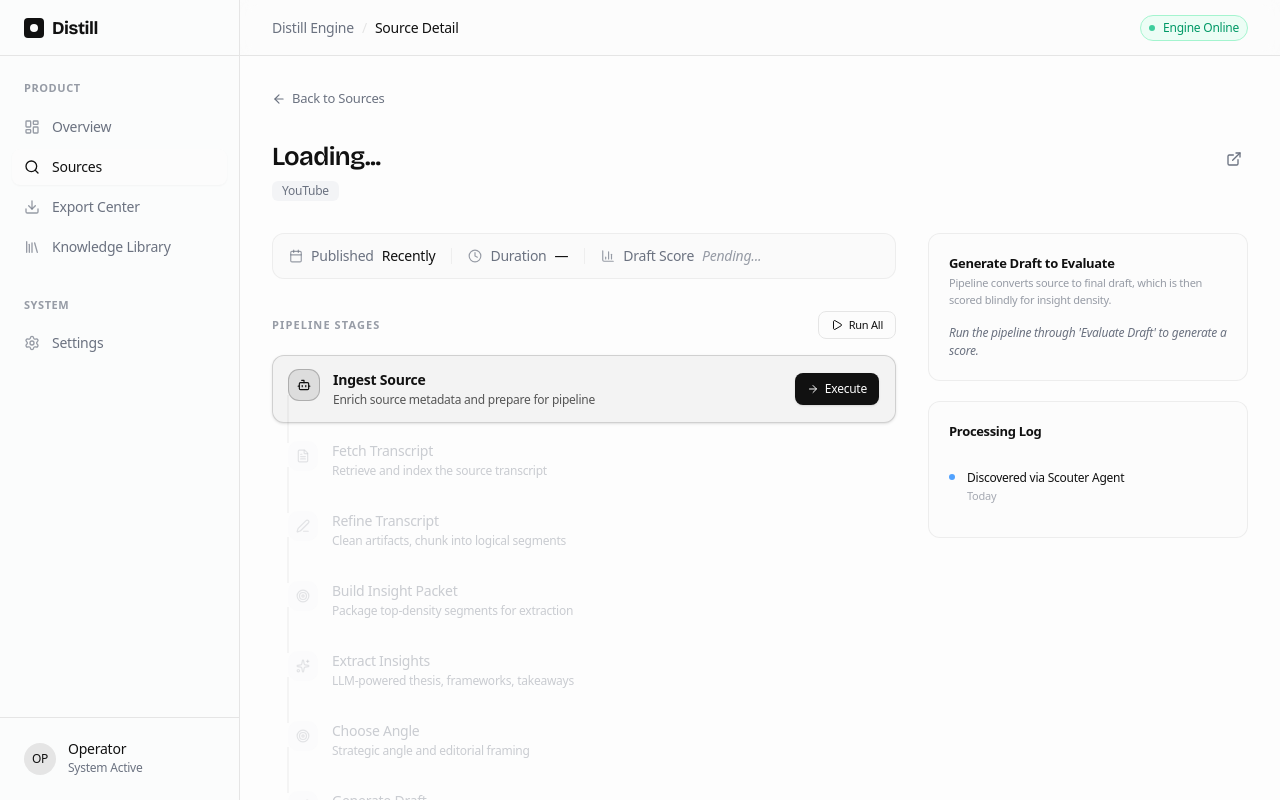
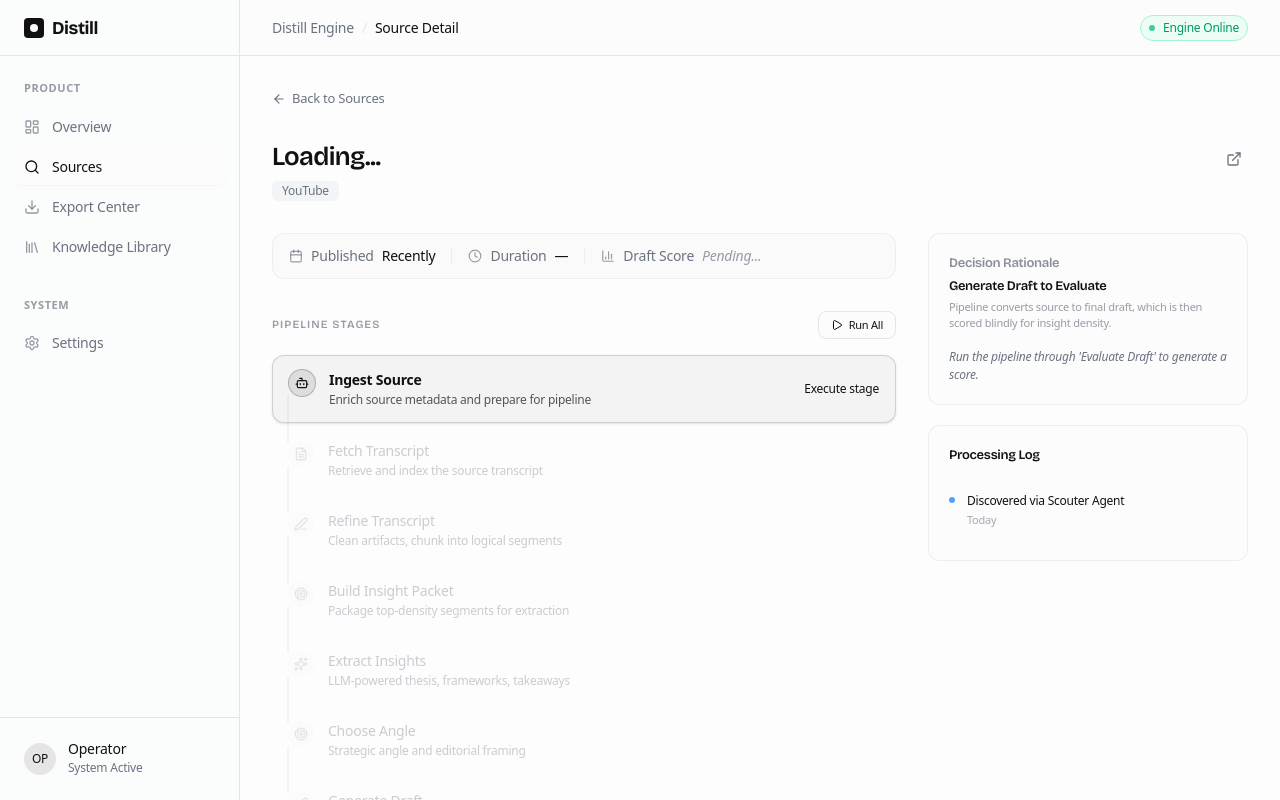
Before and after one commit to svcket/distill-engine, a Next.js app in the folder web/: page /sources/1 in a window 1280 px wide. Built offline with nearby package versions, Linux system fonts and the light colour scheme.

Commit message:
style: final ui refinements for icons, typography (font-serif), and pipeline lifecycle UX

```diff
--- a/web/src/app/sources/[id]/page.tsx
+++ b/web/src/app/sources/[id]/page.tsx
@@ -8,7 +8,7 @@
 import {
     ArrowLeft, ExternalLink, Calendar, Clock, BarChart3,
     Loader2, FileText, Bot, Sparkles, Target, Edit3, CheckCircle,
-    ChevronDown, ChevronRight, X, ArrowRight, ShieldCheck, Download, Play
+    ChevronDown, ChevronRight, X, ShieldCheck, Download, Play
 } from "lucide-react"
 import Link from "next/link"
 import { useParams } from "next/navigation"
@@ -357,20 +357,12 @@
                                         )}
                                     </div>
                                 </div>
-                                {/* Draft Evaluate Rationale */}
-                                {Boolean(stageResults.qa_rationale) && (
-                                    <div className="px-4 py-2.5 rounded-lg bg-muted/20 border border-border/40">
-                                        <p className="text-xs text-muted-foreground leading-relaxed">
-                                            {String(stageResults.qa_rationale ?? "")}
-                                        </p>
-                                    </div>
-                                )}
                             </div>
 
                             {/* ═══ PROGRESSIVE WORKFLOW ACTION STACK ═══ */}
                             <div>
                                 <div className="flex items-center justify-between mb-4">
-                                    <h2 className="text-[11px] font-semibold text-muted-foreground/70 uppercase tracking-widest">Pipeline Stages</h2>
+                                    <h2 className="text-[11px] font-semibold text-muted-foreground/70 uppercase tracking-widest font-serif">Pipeline Stages</h2>
                                     {activeIndex < STAGES.length && (
                                         <Button
                                             variant="outline"
@@ -423,7 +415,7 @@
                                                 >
                                                     {/* Status Indicator */}
                                                     <div className={cn(
-                                                        "w-[30px] h-[30px] rounded-[10px] flex items-center justify-center shrink-0 transition-all duration-300",
+                                                        "w-[26px] h-[26px] rounded-full flex items-center justify-center shrink-0 transition-all duration-300",
                                                         isCompleted && "bg-emerald-500 text-white shadow-sm shadow-emerald-200",
                                                         isActive && "bg-brand/10 ring-1 ring-brand/30 text-brand",
                                                         isLocked && "bg-muted/60 text-muted-foreground/50",
@@ -461,26 +453,24 @@
                                                             {/* Action Buttons */}
                                                             <div className="flex items-center gap-2 shrink-0">
                                                                 {isActive && stage.apiEndpoint && (
-                                                                    <Button
-                                                                        size="sm"
-                                                                        className="gap-1.5 h-8 text-xs rounded-lg shadow-sm"
+                                                                    <button
                                                                         onClick={(e) => { e.stopPropagation(); executeStage(stage) }}
                                                                         disabled={isExecuting}
+                                                                        className="text-xs text-brand font-medium hover:underline transition-all"
                                                                     >
-                                                                        {isExecuting ? <Loader2 className="w-3 h-3 animate-spin" /> : <ArrowRight className="w-3 h-3" />}
-                                                                        {isExecuting ? "Running..." : "Execute"}
-                                                                    </Button>
+                                                                        {isExecuting ? "Executing..." : "Execute stage"}
+                                                                    </button>
                                                                 )}
                                                                 {isCompleted && hasResult && (
+                                                                    <div className="flex items-center gap-2">
                                                                         <button
                                                                             onClick={(e) => { e.stopPropagation(); openPanel(stage) }}
                                                                             className="text-xs text-muted-foreground hover:text-brand transition-colors px-2 py-1 rounded-md hover:bg-muted"
                                                                         >
                                                                             Inspect
                                                                         </button>
-                                                                )}
-                                                                {isCompleted && (
-                                                                    isExpanded ? <ChevronDown className="w-4 h-4 text-muted-foreground" /> : <ChevronRight className="w-4 h-4 text-muted-foreground" />
+                                                                        {isExpanded ? <ChevronDown className="w-4 h-4 text-muted-foreground" /> : <ChevronRight className="w-4 h-4 text-muted-foreground" />}
+                                                                    </div>
                                                                 )}
                                                             </div>
                                                         </div>
@@ -521,7 +511,8 @@
                             {/* Decision Rationale */}
                             <div className="rounded-xl border border-border/60 bg-background p-5 space-y-4">
                                 <div>
-                                    <h3 className="text-[13px] font-semibold tracking-tight">Generate Draft to Evaluate</h3>
+                                    <h3 className="text-[13px] font-semibold tracking-tight font-serif text-muted-foreground/80">Decision Rationale</h3>
+                                    <h3 className="text-[13px] font-semibold tracking-tight font-serif mt-1">Generate Draft to Evaluate</h3>
                                     <p className="text-[11px] text-muted-foreground/70 mt-0.5">Pipeline converts source to final draft, which is then scored blindly for insight density.</p>
                                 </div>
                                 {source.score > 0 ? (
@@ -540,7 +531,7 @@
 
                             {/* Processing Logs */}
                             <div className="rounded-xl border border-border/60 bg-background p-5 space-y-4">
-                                <h3 className="text-[13px] font-semibold tracking-tight">Processing Log</h3>
+                                <h3 className="text-[13px] font-semibold tracking-tight font-serif">Processing Log</h3>
                                 <div className="space-y-0">
                                     {logs.map((log, i) => (
                                         <div key={i} className={cn(
```
Also changed, not shown: web/src/components/StageResultView.tsx (+24 -21 lines). Lines whose indentation alone changed are shown as unchanged.
